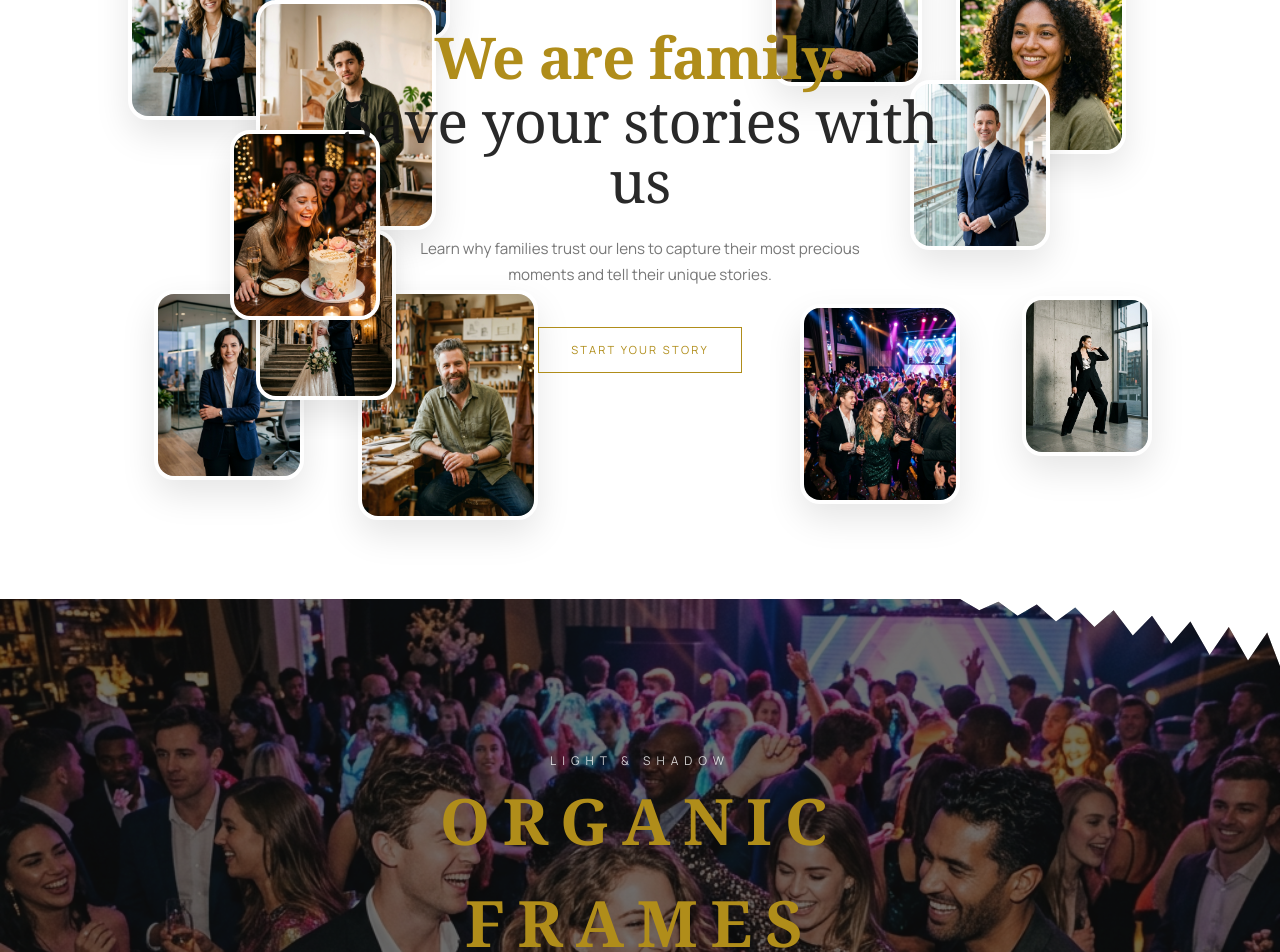
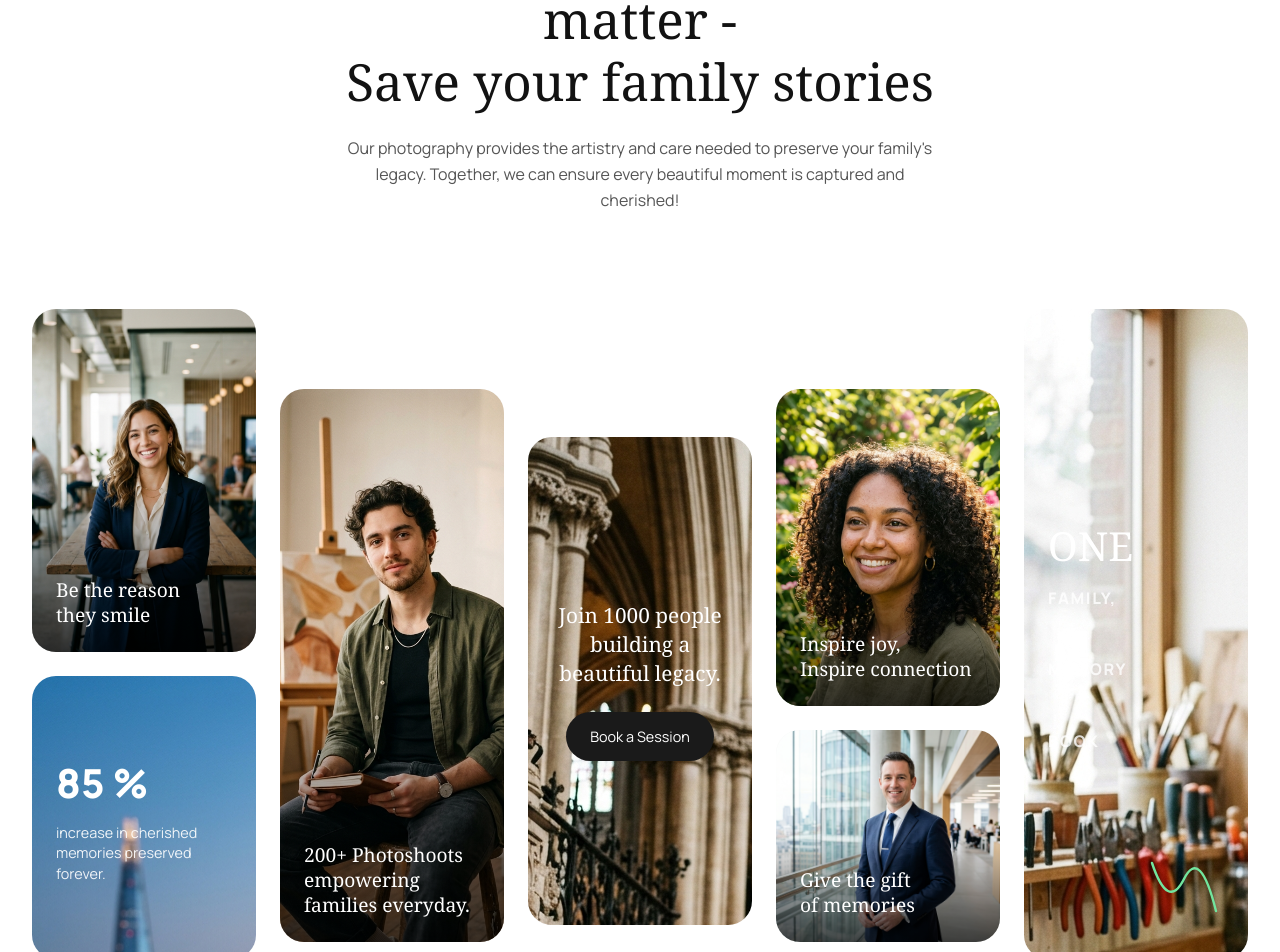
Before and after one commit to i-am-faizan/photography_site, a React (Vite) app in the folder Frontend/: page / in a window 1280 px wide. Shown: the part 1560-2512 px from the top of the page. Built offline with nearby package versions, Linux system fonts and the light colour scheme.

Commit message:
Set Images in Gallery section

```diff
--- a/Frontend/src/components/FeaturedGallery.jsx
+++ b/Frontend/src/components/FeaturedGallery.jsx
@@ -1,73 +1,104 @@
 import { motion } from 'framer-motion';
 
 const FeaturedGallery = () => {
-    const portraits = [
-        { id: 1, src: '/assets/portrait_1.png', delay: 0.1 },
-        { id: 2, src: '/assets/portrait_2.png', delay: 0.2 },
-        { id: 3, src: '/assets/portrait_3.png', delay: 0.3 },
-        { id: 4, src: '/assets/portrait_4.png', delay: 0.4 },
-        { id: 5, src: '/assets/portrait_5.png', delay: 0.5 },
-        { id: 6, src: '/assets/portrait_6.png', delay: 0.6 },
-        { id: 7, src: '/assets/portrait_7.png', delay: 0.7 },
-        { id: 8, src: '/assets/portrait_8.png', delay: 0.8 },
-        { id: 9, src: '/assets/portfolio_wedding_1777618132221.png', delay: 0.9 },
-        { id: 10, src: '/assets/portfolio_party_1777618183108.png', delay: 1.0 },
-        { id: 11, src: '/assets/portfolio_commercial_1777618337873.png', delay: 1.1 },
-        { id: 12, src: '/assets/portfolio_birthday_1777618252010.png', delay: 1.2 },
-    ];
+    // Select specific portraits for the bento grid
+    const images = {
+        img1: '/assets/portrait_1.png',
+        img2: '/assets/portrait_3.png',
+        img3: '/assets/portrait_5.png',
+        img4: '/assets/portrait_6.png',
+        bg1: '/assets/portrait_2.png',
+        bg2: '/assets/portfolio_wedding_1777618132221.png',
+        bg3: '/assets/portrait_8.png',
+    };
 
     return (
-        <section className="featured-gallery">
-            <div className="gallery-background-grid">
-                {portraits.map((portrait) => (
+        <section className="featured-gallery bento-section">
             <motion.div
-                        key={portrait.id}
-                        className={`floating-portrait portrait-${portrait.id}`}
-                        initial={{ opacity: 0, scale: 0.8, y: 20 }}
-                        whileInView={{
-                            opacity: 1,
-                            scale: 1,
-                            y: 0,
-                            transition: {
-                                duration: 0.8,
-                                delay: portrait.delay,
-                                ease: [0.2, 0.65, 0.3, 0.9]
-                            }
-                        }}
+                className="bento-header"
+                initial={{ opacity: 0, y: 30 }}
+                whileInView={{ opacity: 1, y: 0 }}
                 viewport={{ once: true }}
-                        animate={{
-                            y: [0, -15, 0],
-                            transition: {
-                                duration: 4 + Math.random() * 2,
-                                repeat: Infinity,
-                                ease: "easeInOut"
-                            }
-                        }}
+                transition={{ duration: 0.8 }}
             >
-                        <img src={portrait.src} alt={`Portrait ${portrait.id}`} />
+                <h2 className="font-serif bento-title">
+                    Capture the moments that matter - <br />
+                    Save your family stories
+                </h2>
+                <p className="bento-subtitle">Our photography provides the artistry and care needed to preserve your family's legacy. Together, we can ensure every beautiful moment is captured and cherished!</p>
             </motion.div>
-                ))}
+
+            <div className="bento-grid-container">
+                {/* Column 1 */}
+                <motion.div className="bento-col col-1" initial={{ opacity: 0, y: 50 }} whileInView={{ opacity: 1, y: 0 }} viewport={{ once: true }} transition={{ duration: 0.6, delay: 0.1 }}>
+                    <div className="bento-item image-card tall">
+                        <img src={images.img1} alt="Smiles" />
+                        <div className="bento-overlay">
+                            <h3>Be the reason<br/>they smile</h3>
                         </div>
+                    </div>
+                    <div className="bento-item color-card bg-ref-green" style={{ backgroundImage: `url(${images.bg1})` }}>
+                        <div className="color-card-overlay">
+                            <h3 className="stat-large">85 %</h3>
+                            <p>increase in cherished memories preserved forever.</p>
+                        </div>
+                    </div>
+                </motion.div>
 
-            <motion.div
-                className="gallery-center-content"
-                initial={{ opacity: 0, y: 30 }}
-                whileInView={{
-                    opacity: 1,
-                    y: 0,
-                    transition: { duration: 1, delay: 0.2 }
-                }}
-                viewport={{ once: true }}
-            >
-                <h2>
-                    <span className="title-primary">We are family.</span>
-                    <span className="title-secondary">Save your stories with us</span>
-                </h2>
-                <p>Learn why families trust our lens to capture their most precious moments and tell their unique stories.</p>
-                <a href="#contact" className="gallery-cta">
-                    Start Your Story
-                </a>
+                {/* Column 2 */}
+                <motion.div className="bento-col col-2" initial={{ opacity: 0, y: 50 }} whileInView={{ opacity: 1, y: 0 }} viewport={{ once: true }} transition={{ duration: 0.6, delay: 0.2 }}>
+                    <div className="bento-item image-card full">
+                        <img src={images.img2} alt="Experience" />
+                        <div className="bento-overlay">
+                            <h3>200+ Photoshoots empowering families everyday.</h3>
+                        </div>
+                    </div>
                 </motion.div>
+
+                <motion.div className="bento-col col-3" initial={{ opacity: 0, y: 50 }} whileInView={{ opacity: 1, y: 0 }} viewport={{ once: true }} transition={{ duration: 0.6, delay: 0.3 }}>
+                    <div className="bento-item color-card bg-ref-purple centered-content full" style={{ backgroundImage: `url(${images.bg2})` }}>
+                        <div className="color-card-overlay centered">
+                            <h3>Join 1000 people building a beautiful legacy.</h3>
+                            <a href="#contact" className="solid-btn mt-4">Book a Session</a>
+                        </div>
+                    </div>
+                </motion.div>
+
+                {/* Column 4 */}
+                <motion.div className="bento-col col-4" initial={{ opacity: 0, y: 50 }} whileInView={{ opacity: 1, y: 0 }} viewport={{ once: true }} transition={{ duration: 0.6, delay: 0.4 }}>
+                    <div className="bento-item image-card tall">
+                        <img src={images.img3} alt="Inspire" />
+                        <div className="bento-overlay">
+                            <h3>Inspire joy,<br/>Inspire connection</h3>
+                        </div>
+                    </div>
+                    <div className="bento-item image-card short">
+                        <img src={images.img4} alt="Gift" />
+                        <div className="bento-overlay">
+                            <h3>Give the gift<br/>of memories</h3>
+                        </div>
+                    </div>
+                </motion.div>
+
+                {/* Column 5 */}
+                <motion.div className="bento-col col-5" initial={{ opacity: 0, y: 50 }} whileInView={{ opacity: 1, y: 0 }} viewport={{ once: true }} transition={{ duration: 0.6, delay: 0.5 }}>
+                    <div className="bento-item color-card bg-ref-darkgreen full relative-content" style={{ backgroundImage: `url(${images.bg3})` }}>
+                        <div className="color-card-overlay">
+                            <h3 className="spaced-text">
+                                <span className="large-serif text-white">ONE</span>
+                                <span className="sub-text text-white" style={{ opacity: 0.8 }}>family,</span>
+                                <br/>
+                                <span className="sub-text text-white" style={{ opacity: 0.8 }}>Memory</span>
+                                <br/>
+                                <span className="sub-text text-white" style={{ opacity: 0.8 }}>Book</span>
+                            </h3>
+                            <svg className="squiggly-line" viewBox="0 0 100 100" fill="none" xmlns="http://www.w3.org/2000/svg">
+                                <path d="M10,20 Q30,80 50,40 T90,80" stroke="#72e59e" strokeWidth="3" strokeLinecap="round" fill="none" />
+                            </svg>
+                        </div>
+                    </div>
+                </motion.div>
+            </div>
         </section>
     );
 };
--- a/Frontend/src/index.css
+++ b/Frontend/src/index.css
@@ -248,268 +248,243 @@ nav {
     }
 }
 
-/* Featured Gallery Section - Redesigned */
-.featured-gallery {
-    padding: 10rem 0;
+/* Featured Gallery Section - Bento Redesign */
+.bento-section {
+    padding: 8rem 2rem 4rem;
     background: var(--bg-color);
-    position: relative;
-    overflow: hidden;
     min-height: 100vh;
     display: flex;
     flex-direction: column;
     align-items: center;
+}
+
+.bento-header {
+    text-align: center;
+    max-width: 800px;
+    margin: 0 auto 4rem;
+}
+
+.bento-title {
+    font-size: clamp(2rem, 4vw, 3.5rem);
+    line-height: 1.2;
+    margin-bottom: 1.5rem;
+    color: var(--text-main);
+    font-weight: 500;
+}
+
+.bento-subtitle {
+    font-size: 1rem;
+    color: var(--text-muted);
+    max-width: 600px;
+    margin: 0 auto 2rem;
+    line-height: 1.6;
+}
+
+.bento-grid-container {
+    display: flex;
+    justify-content: center;
+    gap: 1.5rem;
+    max-width: 1300px;
+    margin: 0 auto;
+    width: 100%;
+    height: 650px;
+}
+
+.bento-col {
+    flex: 1;
+    display: flex;
+    flex-direction: column;
+    gap: 1.5rem;
+}
+
+.col-1 { height: 100%; margin-top: 0; }
+.col-2 { height: 85%; margin-top: 5rem; }
+.col-3 { height: 75%; margin-top: 8rem; }
+.col-4 { height: 85%; margin-top: 5rem; }
+.col-5 { height: 100%; margin-top: 0; }
+
+.bento-item {
+    border-radius: 1.5rem;
+    overflow: hidden;
+    position: relative;
+    width: 100%;
+    transition: transform 0.3s ease, box-shadow 0.3s ease;
+}
+
+.bento-item:hover {
+    transform: translateY(-5px);
+    box-shadow: 0 15px 30px rgba(0,0,0,0.1);
+}
+
+.image-card {
+    background: var(--surface-color);
+}
+
+.image-card img {
+    width: 100%;
+    height: 100%;
+    object-fit: cover;
+    transition: transform 0.5s ease;
+}
+
+.image-card:hover img {
+    transform: scale(1.05);
+}
+
+.color-card-overlay {
+    position: absolute;
+    inset: 0;
+    padding: 2rem 1.5rem;
+    display: flex;
+    flex-direction: column;
+    justify-content: center;
+    transition: background-color 0.3s ease;
+    z-index: 2;
+}
+
+.color-card-overlay.centered {
+    align-items: center;
+    text-align: center;
+}
+
+.bento-overlay {
+    position: absolute;
+    inset: 0;
+    background: linear-gradient(to top, rgba(0,0,0,0.7) 0%, rgba(0,0,0,0) 50%);
+    padding: 1.5rem;
+    display: flex;
+    flex-direction: column;
+    justify-content: flex-end;
+}
+
+.bento-overlay h3 {
+    color: #fff;
+    font-family: 'Noto Serif', serif;
+    font-size: 1.2rem;
+    font-weight: 400;
+    line-height: 1.3;
+}
+
+.color-card {
+    padding: 2rem 1.5rem;
+    display: flex;
+    flex-direction: column;
     justify-content: center;
 }
 
-.gallery-background-grid {
-    position: absolute;
-    inset: 0;
-    width: 100%;
-    height: 100%;
-    pointer-events: none;
-    z-index: 1;
+.bg-ref-green { background-color: #50866b; color: white; }
+.bg-ref-purple { background-color: #7b84b5; color: white; }
+.bg-ref-darkgreen { background-color: #0d3e2b; color: white; }
+
+.col-1 .tall { height: 55%; }
+.col-1 .color-card { height: 45%; }
+.col-2 .full { height: 100%; }
+.col-3 .full { height: 100%; align-items: center; text-align: center; }
+.col-4 .tall { height: 60%; }
+.col-4 .short { height: 40%; }
+.col-5 .full { height: 100%; }
+
+.color-card .stat-large {
+    font-size: 2.5rem;
+    font-weight: 700;
+    margin-bottom: 0.5rem;
+    font-family: 'Manrope', sans-serif;
 }
 
-.gallery-center-content {
-    position: relative;
-    z-index: 10;
-    text-align: center;
-    max-width: 700px;
-    padding: 1.5rem;
-    pointer-events: auto;
-}
-
-
-.gallery-center-content h2 {
-    font-size: clamp(2.2rem, 4.5vw, 3.8rem);
-    line-height: 1.05;
-    margin-bottom: 1.5rem;
-    color: var(--text-main);
-    font-family: 'Noto Serif', serif;
-    letter-spacing: -0.01em;
-}
-
-.gallery-center-content h2 span {
-    display: block;
-}
-
-.gallery-center-content h2 .title-primary {
-    font-weight: 700;
-    color: var(--primary-color);
-    margin-bottom: 0.2rem;
-}
-
-.gallery-center-content h2 .title-secondary {
-    font-weight: 300;
-    color: var(--text-main);
+.color-card p {
+    font-size: 0.9rem;
+    line-height: 1.4;
     opacity: 0.9;
 }
 
-.gallery-center-content p {
-    font-size: 0.95rem;
-    color: var(--text-muted);
-    margin-bottom: 2.5rem;
-    max-width: 500px;
-    margin-left: auto;
-    margin-right: auto;
-    opacity: 0.8;
-    line-height: 1.7;
-    font-family: 'Manrope', sans-serif;
+.centered-content {
+    align-items: center;
+    text-align: center;
+    padding: 2rem;
 }
 
-.gallery-cta {
-    display: inline-flex;
-    align-items: center;
-    justify-content: center;
-    padding: 0.8rem 2rem;
-    background: transparent;
-    border: 1px solid var(--primary-color);
-    color: var(--primary-color);
-    font-size: 0.7rem;
-    letter-spacing: 0.2em;
-    text-transform: uppercase;
-    text-decoration: none;
-    cursor: pointer;
-    position: relative;
-    overflow: hidden;
-    transition: var(--transition-fast);
-    z-index: 1;
+.centered-content h3 {
+    font-size: 1.3rem;
+    font-family: 'Noto Serif', serif;
+    font-weight: 400;
+    margin-bottom: 1.5rem;
+    line-height: 1.4;
 }
 
-.gallery-cta::before {
-    content: '';
-    position: absolute;
-    top: 0;
-    left: 0;
-    width: 100%;
-    height: 100%;
-    background: var(--primary-color);
-    transition: var(--transition-fast);
-    transform: translateX(-101%);
-    z-index: -1;
+.solid-btn {
+    background: #1a1a1a;
+    color: #fff;
+    border: none;
+    border-radius: 30px;
+    padding: 0.8rem 1.5rem;
+    text-transform: none;
+    letter-spacing: normal;
+    font-size: 0.9rem;
+    transition: transform 0.3s ease;
+    text-decoration: none;
+    display: inline-block;
 }
 
-.gallery-cta:hover {
-    color: var(--bg-color);
+.solid-btn:hover {
+    transform: scale(1.05);
+    background: var(--primary-hover);
 }
 
-.gallery-cta:hover::before {
-    transform: translateX(0);
+.relative-content {
+    position: relative;
+    padding: 2.5rem;
 }
 
-.floating-portrait {
-    position: absolute;
-    width: 140px;
-    height: 180px;
-    border-radius: 20px;
-    overflow: hidden;
-    box-shadow: 0 15px 35px rgba(0, 0, 0, 0.1);
-    transition: transform 0.5s ease;
-    z-index: 2;
-    background: var(--surface-color);
-    border: 4px solid #fff;
+.spaced-text {
+    display: flex;
+    flex-direction: column;
+    gap: 0.5rem;
 }
 
-.floating-portrait img {
-    width: 100%;
-    height: 100%;
-    object-fit: cover;
+.large-serif {
+    font-family: 'Noto Serif', serif;
+    font-size: 2.5rem;
+    font-weight: 400;
 }
 
-.floating-portrait:hover {
-    transform: scale(1.1) rotate(2deg) !important;
-    z-index: 20;
-    box-shadow: 0 25px 50px rgba(0, 0, 0, 0.2);
+.sub-text {
+    font-family: 'Manrope', sans-serif;
+    font-size: 1rem;
+    letter-spacing: 0.1em;
+    text-transform: uppercase;
 }
 
-/* Specific Positions for Portraits - Adjusted for a cohesive floating look */
-.portrait-1 {
-    top: 15%;
-    left: 10%;
-    width: 160px;
-    height: 200px;
+.squiggly-line {
+    position: absolute;
+    bottom: 2rem;
+    right: 1.5rem;
+    width: 80px;
+    height: 80px;
 }
 
-.portrait-2 {
-    top: 10%;
-    left: 25%;
-    width: 130px;
-    height: 160px;
-}
-
-.portrait-3 {
-    top: 25%;
-    left: 20%;
-    width: 180px;
-    height: 230px;
-}
-
-.portrait-4 {
-    top: 12%;
-    right: 28%;
-    width: 150px;
-    height: 190px;
-}
-
-.portrait-5 {
-    top: 18%;
-    right: 12%;
-    width: 170px;
-    height: 210px;
-}
-
-.portrait-6 {
-    top: 35%;
-    right: 18%;
-    width: 140px;
-    height: 170px;
-}
-
-.portrait-7 {
-    bottom: 15%;
-    left: 12%;
-    width: 150px;
-    height: 190px;
-}
-
-.portrait-8 {
-    bottom: 10%;
-    left: 28%;
-    width: 180px;
-    height: 230px;
-}
-
-.portrait-9 {
-    bottom: 25%;
-    left: 20%;
-    width: 140px;
-    height: 170px;
-}
-
-.portrait-10 {
-    bottom: 12%;
-    right: 25%;
-    width: 160px;
-    height: 200px;
-}
-
-.portrait-11 {
-    bottom: 18%;
-    right: 10%;
-    width: 130px;
-    height: 160px;
-}
-
-.portrait-12 {
-    bottom: 35%;
-    left: 18%;
-    width: 150px;
-    height: 190px;
-}
-
-/* Responsive Adjustments for Gallery */
-@media (max-width: 1200px) {
-
-    .portrait-3,
-    .portrait-6,
-    .portrait-9,
-    .portrait-12 {
-        display: none;
+@media (max-width: 1024px) {
+    .bento-grid-container {
+        flex-wrap: wrap;
+        height: auto;
+    }
+    .bento-col {
+        min-width: 250px;
+        height: 400px;
+        margin-top: 0 !important;
+    }
+    .col-3 {
+        min-width: 100%;
+        height: 250px;
     }
 }
 
 @media (max-width: 768px) {
-    .featured-gallery {
-        padding: 5rem 1rem;
-        min-height: auto;
+    .bento-col {
+        min-width: 100%;
+        height: 300px;
     }
-
-    .floating-portrait {
-        position: relative;
-        width: 100%;
-        max-width: 250px;
-        height: 300px;
-        margin: 1rem auto;
-        top: auto !important;
-        left: auto !important;
-        right: auto !important;
-        bottom: auto !important;
-        transform: none !important;
-    }
-
-    .gallery-background-grid {
-        display: flex;
-        flex-wrap: wrap;
-        position: relative;
-        height: auto;
-        gap: 1rem;
-        justify-content: center;
-        padding: 2rem 0;
-    }
-
-    .gallery-center-content {
-        margin-bottom: 3rem;
-    }
+    .col-1 .tall, .col-4 .tall { height: 60%; }
+    .col-1 .color-card, .col-4 .short { height: 40%; }
 }
 
 /* Story Section */
```
Lines whose indentation alone changed are shown as unchanged.
